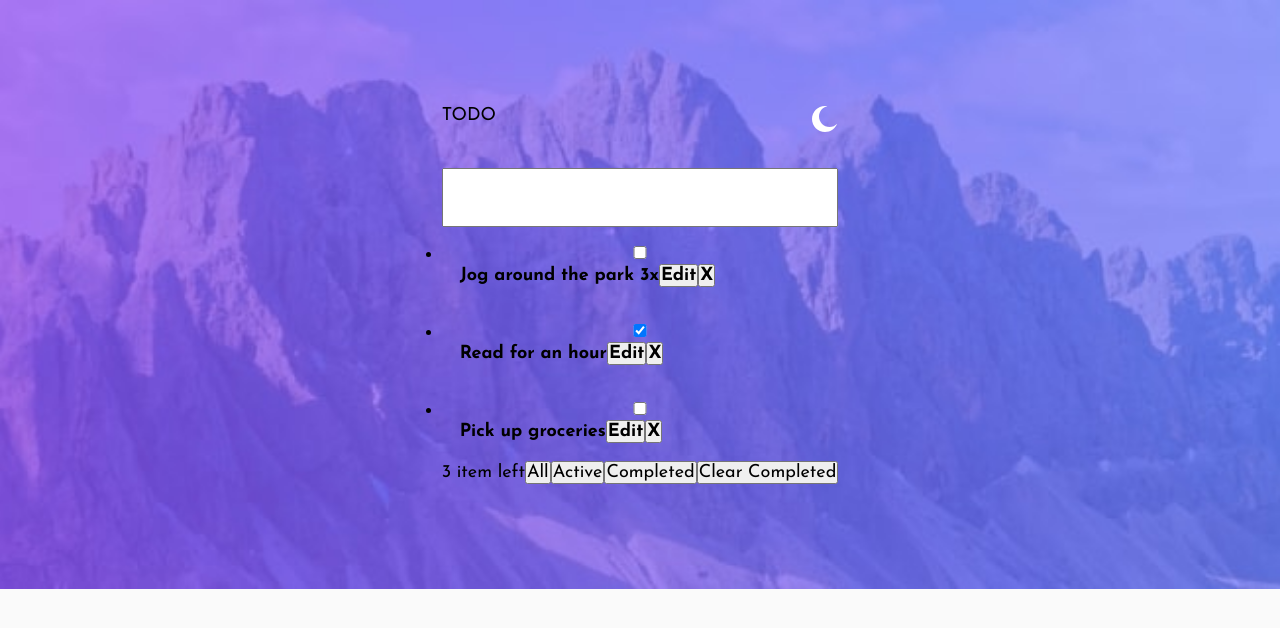
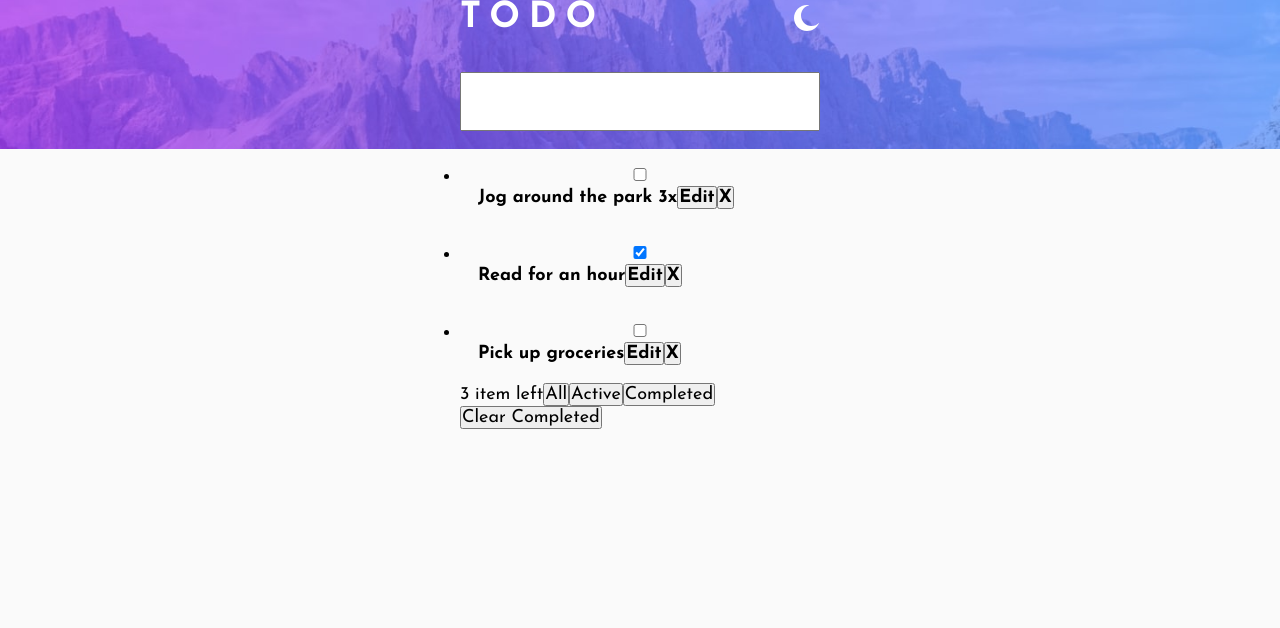
Before and after one commit to DrZero1234/FEM_todo_app, a React (Vite) app: page / in a window 1280 px wide. Shown: the top 628 px of the page. Built offline with nearby package versions, Linux system fonts and the light colour scheme.

Commit message:
list & filter position

```diff
--- a/src/App.jsx
+++ b/src/App.jsx
@@ -11,6 +11,8 @@ import { ThemeProvider } from "styled-components";
 import { StyledTodoList } from "./components/styled/TodoList";
 import { Container } from "./components/styled/Container";
 import { StyledHeader } from "./components/styled/Header";
+import { TitleWrapper } from "./components/styled/TitleWrapper";
+import { ContentWrapper } from "./components/styled/ContentWrapper";
 
 const MOCK_DATA = [
   {
@@ -81,10 +83,10 @@ const TodoList = ({
   };
 
   return (
-    <>
+    <div className="main-wrapper">
+      <div className="main-content-wrapper">
+        {filteredTodos.length ? (
           <StyledTodoList>
-        {filteredTodos.length ? (
-          <ul>
             {filteredTodos.map((todo) => (
               <li key={todo.id}>
                 <Todo
@@ -97,18 +99,20 @@ const TodoList = ({
                 />
               </li>
             ))}
-          </ul>
+          </StyledTodoList>
         ) : (
           <h1>No Item</h1>
         )}
-      </StyledTodoList>
 
+        <div className="filter-wrapper">
           <TodoFilter
             filteredTodos={filteredTodos}
             setFilterdTodos={setFilterdTodos}
             handleFilter={handleFilter}
           />
-    </>
+        </div>
+      </div>
+    </div>
   );
 
   /*
@@ -151,9 +155,7 @@ const Todo = ({ todoData, allTodos, setAllTodos, getTodoById }) => {
   const todoIndex = allTodos.indexOf(getTodoById(todoData.id));
 
   const handleDelete = () => {
-    const new_array = allTodos.filter(
-      (todo) => todo.id != todoData.id
-    );
+    const new_array = allTodos.filter((todo) => todo.id != todoData.id);
     setAllTodos(new_array);
   };
 
@@ -209,25 +211,15 @@ const Todo = ({ todoData, allTodos, setAllTodos, getTodoById }) => {
   );
 };
 
-const TodoFilter = ({
-  filteredTodos,
-  setFilterdTodos,
-  handleFilter,
-}) => {
+const TodoFilter = ({ filteredTodos, setFilterdTodos, handleFilter }) => {
   return (
-    <>
     <ul>
       <span>{filteredTodos.length} item left</span>
       <button onClick={() => handleFilter("all")}>All</button>
       <button onClick={() => handleFilter("active")}>Active</button>
-        <button onClick={() => handleFilter("completed")}>
-          Completed
-        </button>
-        <button onClick={() => handleFilter("clear")}>
-          Clear Completed
-        </button>
+      <button onClick={() => handleFilter("completed")}>Completed</button>
+      <button onClick={() => handleFilter("clear")}>Clear Completed</button>
     </ul>
-    </>
   );
 };
 
@@ -259,17 +251,15 @@ function App() {
         <Container>
           <StyledHeader>
             <div className="content-wrapper">
-              <div className="title-wrapper">
-                <h1>TODO</h1>
+              <TitleWrapper>
+                <h1>todo</h1>
                 <button>
                   {/* TODO switch img depending on theme */}
                   <img src={darkThemeSwitch} alt="Switch theme" />
                 </button>
-              </div>
-              <TodoInput
-                allTodos={allTodos}
-                setAllTodos={setAllTodos}
-              />
+              </TitleWrapper>
+              <ContentWrapper>
+                <TodoInput allTodos={allTodos} setAllTodos={setAllTodos} />
                 <TodoList
                   allTodos={allTodos}
                   setAllTodos={setAllTodos}
@@ -278,6 +268,7 @@ function App() {
                   handleFilter={handleFilter}
                   // Only for Filter
                 />
+              </ContentWrapper>
             </div>
           </StyledHeader>
           <div></div>
--- a/src/GlobalStyle.jsx
+++ b/src/GlobalStyle.jsx
@@ -79,6 +79,10 @@ export const GlobalStyle = createGlobalStyle`
 
     body {
         font-family: 'Josefin Sans', sans-serif;
+        display: grid;
+        min-height: 100vh;
+        // Change on theme
+        background-color: hsl(0, 0%, 98%);
     }
 
     .container {
@@ -96,18 +100,11 @@ export const GlobalStyle = createGlobalStyle`
         padding: 1em;
     }
 
-    .title-wrapper {
-        display: flex;
-        justify-content: space-between;
-        margin-bottom: 2em;
+    .main-wrapper {
+        position:relative;
     }
-
-    .title-wrapper>button {
-        background: inherit;
-        border: none;
-    }
-    .title-wrapper>button:hover {
-        cursor: pointer;
+    .main-content-wrapper {
+        position: absolute;
     }
 
 `;
--- a/src/components/styled/Container.jsx
+++ b/src/components/styled/Container.jsx
@@ -1,8 +1,3 @@
 import { styled } from "styled-components";
 
-export const Container = styled.div`
-  display: grid;
-  min-height: 100vh;
-  // Change on theme
-  background-color: hsl(0, 0%, 98%);
-`;
+export const Container = styled.div``;
--- /dev/null
+++ b/src/components/styled/ContentWrapper.jsx
@@ -0,0 +1,7 @@
+import { styled } from "styled-components";
+
+export const ContentWrapper = styled.main`
+  display: flex;
+  flex-direction: column;
+  gap: 1em;
+`;
--- /dev/null
+++ b/src/components/styled/TitleWrapper.jsx
@@ -0,0 +1,24 @@
+import { styled } from "styled-components";
+
+export const TitleWrapper = styled.div`
+  display: flex;
+  justify-content: space-between;
+  margin-bottom: 2em;
+
+  h1 {
+    font-size: 2rem;
+    color: white;
+    font-weight: var(--fw-bold);
+    letter-spacing: 0.5rem;
+    text-transform: uppercase;
+  }
+
+  button {
+    background: inherit;
+    border: none;
+  }
+
+  button:hover {
+    cursor: pointer;
+  }
+`;
--- a/src/components/styled/TodoList.jsx
+++ b/src/components/styled/TodoList.jsx
@@ -1,5 +1,5 @@
 import { styled } from "styled-components";
 
-export const StyledTodoList = styled.div`
+export const StyledTodoList = styled.ul`
   font-weight: var(--fw-bold);
 `;
```
Lines whose indentation alone changed are shown as unchanged.
